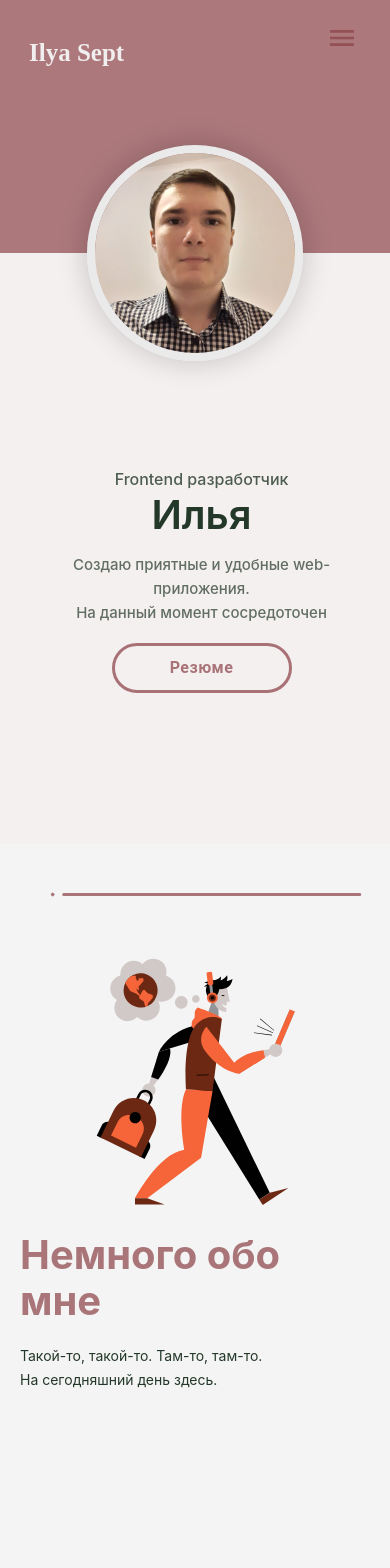
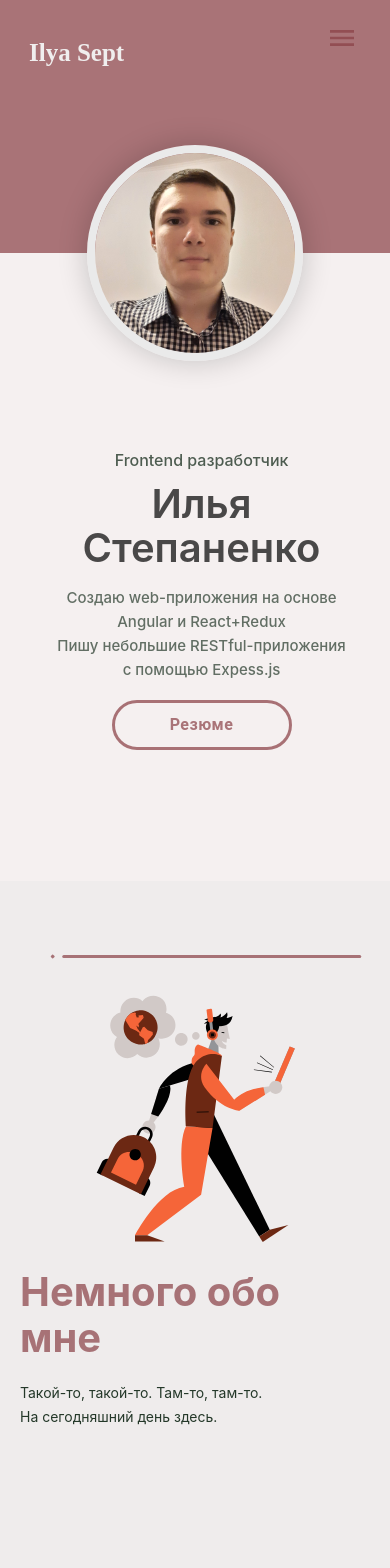
Before and after one commit to fukodiaz/portfolio_ts, a React app in the folder client/: page / in a window 390 px wide. Shown: the top 1568 px of the page. Built offline with nearby package versions, Linux system fonts and the light colour scheme; the HTML template or start-up script is replaced by a standard one.

Commit message:
correct data and styles in primary-block

```diff
--- a/client/src/components/app/app.module.less
+++ b/client/src/components/app/app.module.less
@@ -41,5 +41,5 @@ a {
 .mainWrapper {
 	// color: yellowgreen;
 	// font-size: 30px;
-	// background: orange;
+	background: rgb(245, 240, 240);
 }
--- a/client/src/components/jeneral-info/jeneral-info.module.less
+++ b/client/src/components/jeneral-info/jeneral-info.module.less
@@ -140,8 +140,13 @@
 
 
 @media (max-width: 600px) {
+	.blockJeneralInfo {
+		position: relative;
+		margin-top: 37px;
+	}
+
 	.boxLineDecoration {
-		top: 25px;
+		//margin-top: 25px;
 	}
 
 	.contentInfo {
--- a/client/src/components/primary-data-block/primary-data-block.module.less
+++ b/client/src/components/primary-data-block/primary-data-block.module.less
@@ -85,7 +85,7 @@
 }
 
 .primaryTitle {
-	margin-bottom: -14px;
+	margin-bottom: -6px;//-14px;
 	font-size: 20px;
 	font-weight: 500;
 	opacity: 0.8;
@@ -93,9 +93,10 @@
 
 .primaryName {
 	margin: 16px 0;
-	font-size: 52px;
+	font-size: 36px;
 	line-height: 110%;
 	font-weight: 600;
+	color: rgba(0, 0, 0, 0.7);
 }
 
 .primaryDescription {
@@ -144,7 +145,7 @@
 	}
 
 	.primaryName {
-		font-size: 48px;
+		font-size: 28px;
 	}
 
 	.primaryDescription {
@@ -232,8 +233,10 @@
 	}
 
 	.blockPersonalData {
-		margin-top: 20%;
+		margin-top: 40%;//20%;
 		margin-right: initial;
+		box-sizing: border-box;
+		//padding-bottom: 40px;
 		width: 100%;
 	}
 
@@ -269,7 +272,7 @@
 
 @media (max-width: 500px) {
 	.blockPersonalData {
-		margin-top: 35%;
+		margin-top: 47%;//35%;
 	}
 }
 
--- a/client/src/data/primaryData.tsx
+++ b/client/src/data/primaryData.tsx
@@ -7,9 +7,9 @@ interface PrimaryData {
 }
 
 export const primaryData: PrimaryData = {
-	name: 'Илья',
+	name: 'Илья Степаненко',
 	title: 'Frontend разработчик',
-	descriptionFirst: 'Создаю приятные и удобные web-приложения.',
-	descriptionSecond: 'На данный момент сосредоточен',
+	descriptionFirst: 'Создаю web-приложения на основе Angular и React+Redux',
+	descriptionSecond: 'Пишу небольшие RESTful-приложения с помощью Expess.js',
 	image: './Antwerp_1.jpg'
 }
```
